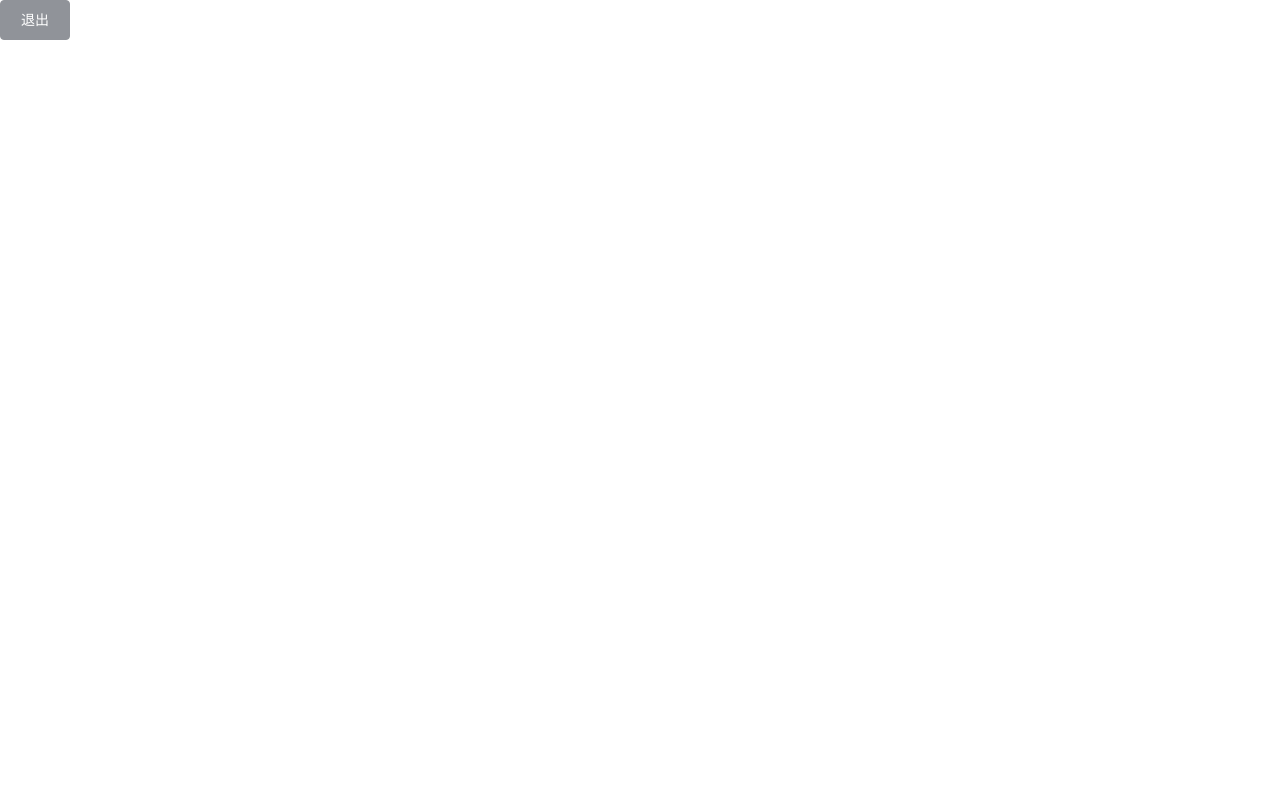
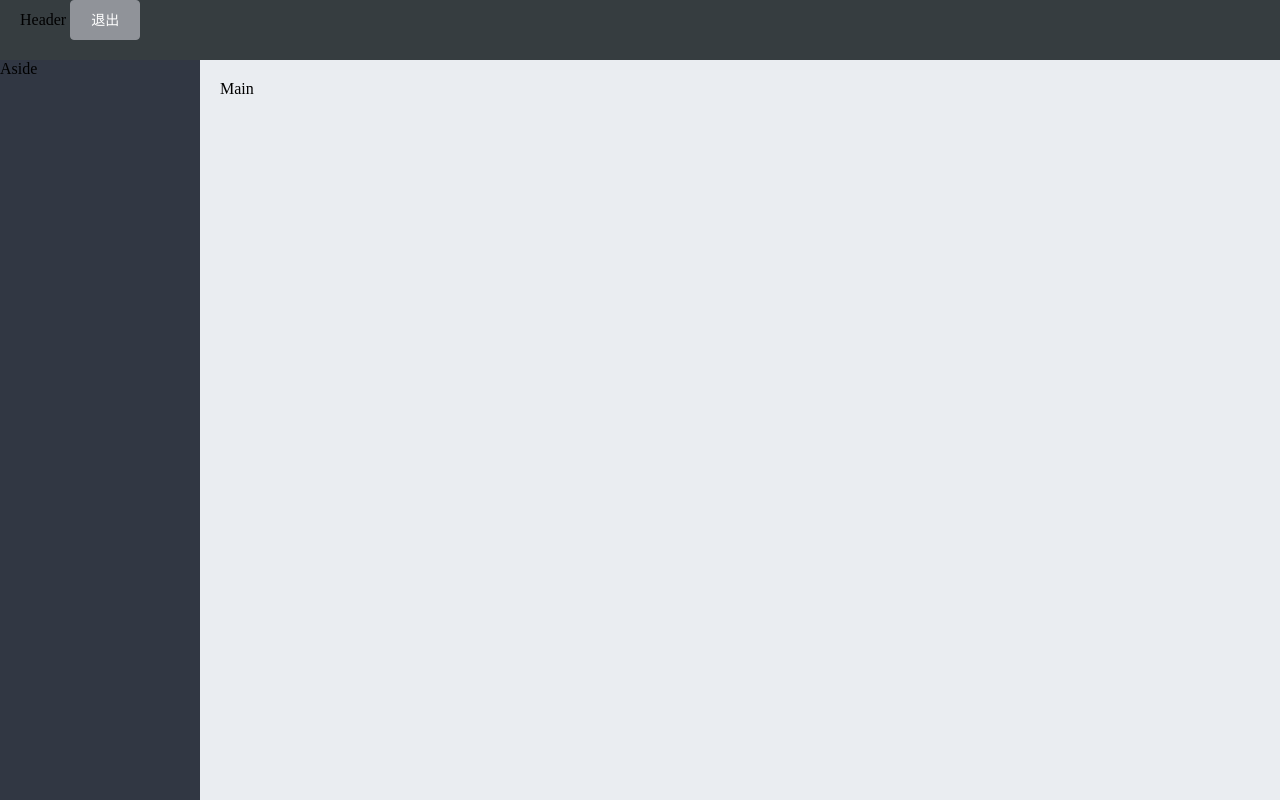
Before and after one commit to ruoruochen/vue-manage, a Vue app: page /home in a window 1280 px wide. Built offline with nearby package versions, Linux system fonts and the light colour scheme; sample sign-in values are in the browser's storage.

Commit message:
完成主页布局

```diff
--- a/src/components/Home.vue
+++ b/src/components/Home.vue
@@ -1,7 +1,18 @@
 <template>
-  <div>
-    <el-button type="info" @click="logout">退出</el-button>
-  </div>
+  <el-container class="home_container">
+    <!-- 头部区域 -->
+    <el-header class="header">
+      Header
+      <el-button type="info" @click="logout">退出</el-button>
+    </el-header>
+    <!-- 页面主题区域 -->
+    <el-container>
+      <!-- 侧边栏 -->
+      <el-aside width="200px">Aside</el-aside>
+      <!-- 主题内容 -->
+      <el-main>Main</el-main>
+    </el-container>
+  </el-container>
 </template>
 
 <script>
@@ -19,5 +30,20 @@ export default {
 };
 </script>
 
-<style>
+<style lang="less" scoped>
+.home_container {
+  height: 100%;
+}
+
+.el-header {
+  background-color: #363d40;
+}
+
+.el-aside {
+  background-color: #313743;
+}
+
+.el-main {
+  background-color: #eaedf1;
+}
 </style>
--- a/src/plugins/element.js
+++ b/src/plugins/element.js
@@ -1,7 +1,11 @@
 import Vue from 'vue'
-import { Button, Form, FormItem, Input, Message } from 'element-ui'
+import { Button, Form, FormItem, Input, Message, Container, Header, Aside, Main } from 'element-ui'
 Vue.use(Button)
 Vue.use(Form)
 Vue.use(FormItem)
 Vue.use(Input)
+Vue.use(Container)
+Vue.use(Header)
+Vue.use(Aside)
+Vue.use(Main)
 Vue.prototype.$message = Message
```
Also changed, not shown: src/assets/images/touxiang.jpg (added).
